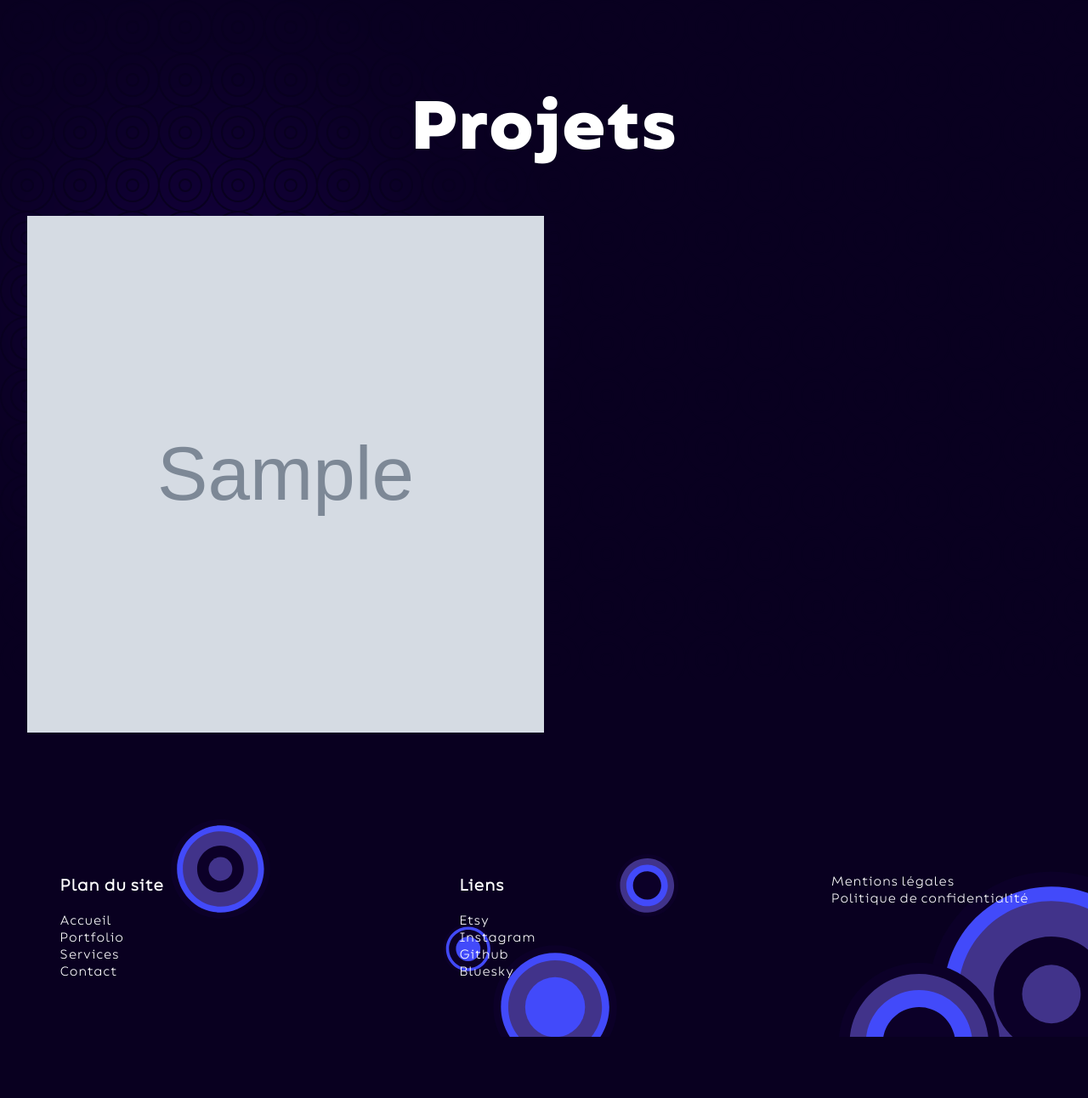
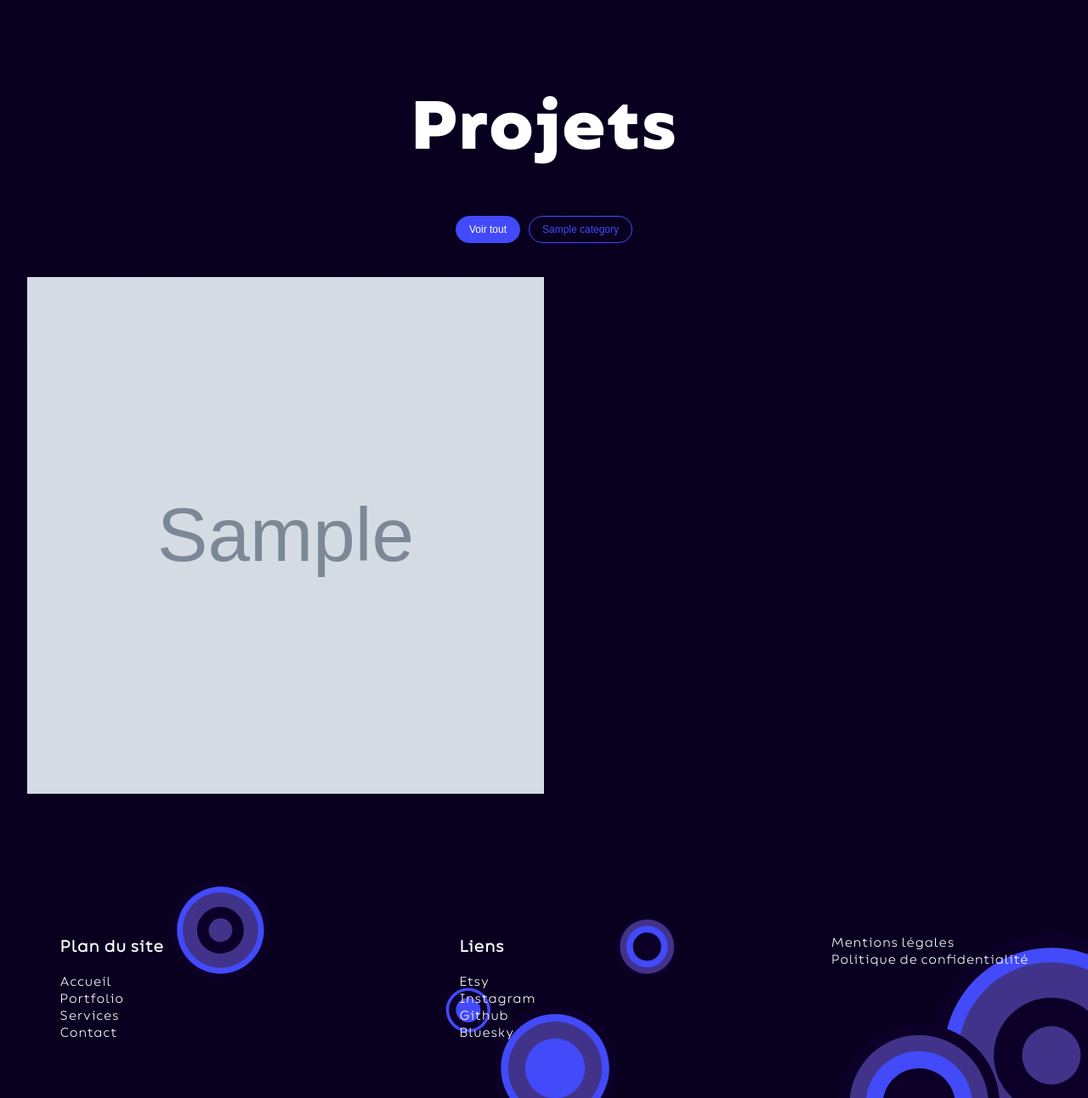
Before and after one commit to newennT/portfolio2, a Symfony app: template templates/projet/index.html.twig in a window 1280 px wide. Shown: the whole page at 85% size. Before the commit the page ends 1220 px from the top, so only its background shows below. Run offline with Twig, Linux system fonts and the light colour scheme; the template is opened without the code that fills it: most values are stand-ins (such as "Sample title", 1, 10 or a date in 2020); grey boxes marked "Sample" are stand-in pictures; style sheets or scripts are compiled from the project's sources; some libraries are stand-ins or nearby versions.

Commit message:
Filtres portfolio

```diff
--- a/assets/sass/pages/_portfolio.scss
+++ b/assets/sass/pages/_portfolio.scss
@@ -4,6 +4,33 @@
     position: relative;
     z-index: 10007;
     margin-top: 100px;
+    form {
+        width: 70%;
+        margin: auto;
+        display: flex;
+        justify-content: center;
+        flex-wrap: wrap;
+        margin-bottom: 30px;
+        button{
+            background-color: $fond;
+            border: 1px solid $bleu;
+            border-radius: 50px;
+            padding: 8px 15px 8px 15px;
+            color: $bleu;
+            font-family: 'Bion-book', sans-serif;
+            font-size: 12px;
+            cursor: pointer;
+            margin: 0 5px 10px 5px;
+            &:hover{
+                background-color: $bleu;
+                color: #ffffff;
+            }
+        }
+        .filtre-actif{
+            background-color: $bleu;
+            color: #ffffff;
+        }
+    }
     h1{
         font-size: 80px;
         text-align: center;
@@ -61,4 +88,12 @@
             grid-template-columns: repeat(1, 1fr);
         }
     }
+    .portfolio{
+        form{
+            width: 95%;
+        }
+        .projets{
+            grid-template-columns: repeat(1, 1fr);
+        }
+    }
 }
--- a/src/Controller/ProjetController.php
+++ b/src/Controller/ProjetController.php
@@ -5,6 +5,7 @@ namespace App\Controller;
 use App\Entity\Projet;
 
 use App\Repository\ProjetRepository;
+use App\Repository\CategorieRepository;
 use Symfony\Bundle\FrameworkBundle\Controller\AbstractController;
 use Symfony\Component\HttpFoundation\Response;
 use Symfony\Component\Routing\Attribute\Route;
@@ -13,10 +14,11 @@ use Symfony\Component\Routing\Attribute\Route;
 final class ProjetController extends AbstractController
 {
     #[Route(name: 'app_projet_index', methods: ['GET'])]
-    public function index(ProjetRepository $projetRepository): Response
+    public function index(ProjetRepository $projetRepository, CategorieRepository $categorieRepository): Response
     {
         return $this->render('projet/index.html.twig', [
             'projets' => $projetRepository->findAll(),
+            'categories' => $categorieRepository->findAll(),
         ]);
     }
 
--- a/templates/projet/index.html.twig
+++ b/templates/projet/index.html.twig
@@ -8,19 +8,32 @@
     <div class="container-custom">
         <h1>Projets</h1>
 
+        <form class="filtres">
+
+                <button data-filter="all" class="filtre-actif">Voir tout</button>
+
+            {% for categorie in categories %}
+
+                    <button data-filter="{{ categorie.id }}">{{ categorie.nom }}</button>
+
+            {% endfor %}
+        </form>
+
         <div class="projets apparition-header">
 
-            {% for projet in projets %}
+            {% for projet in projets|sort((a, b) => a.lastUpdate <=> b.lastUpdate) %}
                 {% if projet.estActif == true %}
-                <a href="{{ path('app_projet_show', {'slug': projet.slug}) }}">
-                    <div class="projet projet-item">
+
+                <div class="projet projet-item" data-categorie="{{ projet.categorie|map(c => c.id)|join(',') }}">
+                    <a href="{{ path('app_projet_show', {'slug': projet.slug}) }}">
                         <div class="overlay">
                             <p>{{ projet.nom }}</p>
                         </div>
 
                         <img src="{{ asset('uploads/' ~ projet.cover) }}" alt="Image de couv"></td>
-                    </div>
-                </a>
+                    </a>
+                </div>
+
                 {% endif %}
             {% endfor %}
 
@@ -31,3 +44,30 @@
 </div>
 
 {% endblock %}
+
+{% block javascripts %}
+<script>document.addEventListener("DOMContentLoaded", function () {
+    const boutons = document.querySelectorAll(".filtres button");
+    const projets = document.querySelectorAll(".projet-item");
+
+    boutons.forEach((bouton) => {
+        bouton.addEventListener("click", function (event) {
+            event.preventDefault();
+            const categorie = this.getAttribute("data-filter");
+            boutons.forEach((btn) => btn.classList.remove("filtre-actif"));
+            this.classList.add("filtre-actif");
+
+            projets.forEach((projet) => {
+                const projetCategorie = projet.getAttribute("data-categorie").split(",");
+
+                if (categorie === "all" || projetCategorie.includes(categorie)) {
+                    projet.style.display = "block";
+                } else {
+                    projet.style.display = "none";
+                }
+            });
+        });
+    });
+})</script>
+
+{% endblock %}
```
